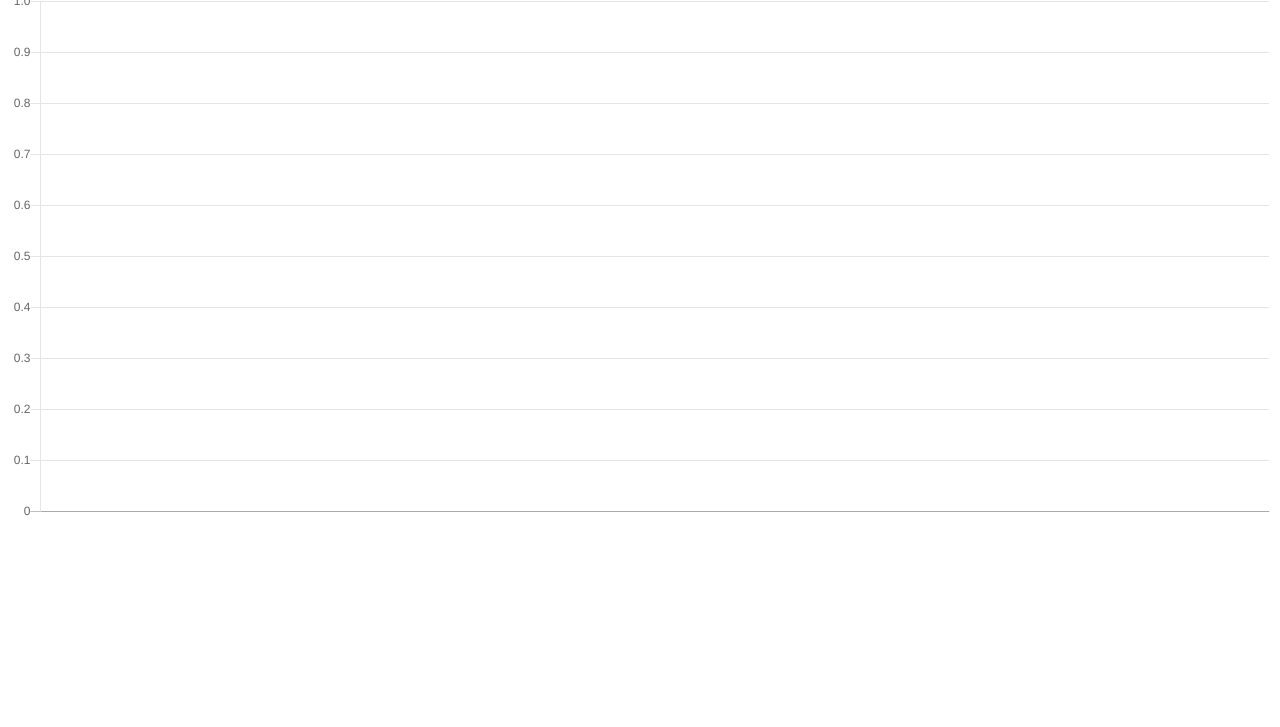
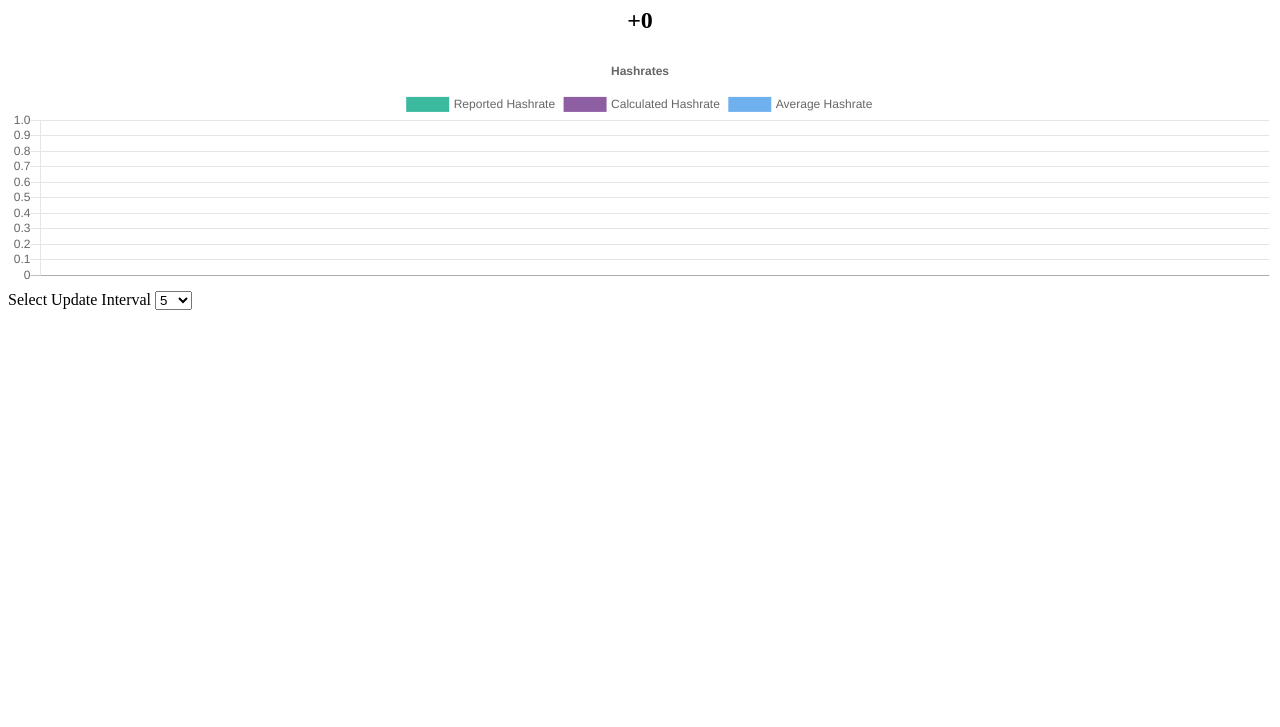
Before and after one commit to shyaboi/nanopoolEtraker, a plain HTML site: page index.html in a window 1280 px wide. Shown: the part 73-800 px from the top of the page. Drawn offline with nearby package versions, Linux system fonts and the light colour scheme; no server answers.

Commit message:
can change interval of chart update from 4sec to 50 sec intervals

```diff
--- a/index.html
+++ b/index.html
@@ -5,12 +5,24 @@
     <meta name="viewport" content="width=device-width, initial-scale=1.0">
     <title>Document</title>
     <script src="https://cdnjs.cloudflare.com/ajax/libs/Chart.js/2.9.4/Chart.bundle.js" integrity="sha512-zO8oeHCxetPn1Hd9PdDleg5Tw1bAaP0YmNvPY8CwcRyUk7d7/+nyElmFrB6f7vg4f7Fv4sui1mcep8RIEShczg==" crossorigin="anonymous"'></script>
-    <script src="https://cdnjs.cloudflare.com/ajax/libs/luxon/1.25.0/luxon.min.js" integrity="sha512-OyrI249ZRX2hY/1CAD+edQR90flhuXqYqjNYFJAiflsKsMxpUYg5kbDDAVA8Vp0HMlPG/aAl1tFASi1h4eRoQw==" crossorigin="anonymous"></script>
+   <link rel="stylesheet" href="style.css">
 
 </head>
 <body>
-
-    <canvas id="line-chart" width="800" height="375"></canvas>
+   <h1 id="ethMoney">Placeholder magoo</h1>
+<h2 id="ethMoneyChange">+0</h2>
+    <canvas id="line-chart" width="800" height="150"></canvas>
+    <label for="cars">Select Update Interval</label>
+        <select name="update" id="update">
+          <option value="4">4</option>
+          <option value="5" selected="selected">5</option>
+          <option value="10">10</option>
+          <option value="20">20</option>
+          <option value="30">30</option>
+          <option value="40">40</option>
+          <option value="50">50</option>
+        </select>
+        <br><br>
     <script src="index.js"></script>
 </body>
 </html>
--- a/index.js
+++ b/index.js
@@ -8,7 +8,12 @@ let grHash;
 let gMoneyPH;
 let gMoneyPD;
 
-let cBal = 1;
+let cBal = 0;
+let cBalChange = 0
+let cTBalChange = 0
+let title = document.getElementById("ethMoney")
+let change = document.getElementById("ethMoneyChange")
+
 
 let muhCrypto = new Chart(document.getElementById("line-chart"), {
   type: "line",
@@ -23,7 +28,7 @@ let muhCrypto = new Chart(document.getElementById("line-chart"), {
       },
       {
         data: xdR,
-        label: "Current Hashrate",
+        label: "Calculated Hashrate",
         borderColor: "#8e5ea2",
         fill: false,
       },
@@ -38,7 +43,7 @@ let muhCrypto = new Chart(document.getElementById("line-chart"), {
   options: {
     title: {
       display: true,
-      text: `This many ETH ~ ${cBal}`,
+      text: `Hashrates`,
     },
   },
 });
@@ -53,11 +58,25 @@ const cDataGet = () => {
   let pData = JSON.parse(data);
   let currentBalance = pData.data.balance;
   let cHash = pData.data.hashrate;
+
   gcHash = cHash
+  cBalChange = (currentBalance - cBal)
+  if (cBalChange === 0) {
+      // console.log(cBalChange)
+
+    }else{
+
+    let tc = cBalChange + cTBalChange
+    change.innerHTML = '+'+tc
+    console.log(tc)
+  }
   cBal = currentBalance;
-  muhCrypto.options.title.text = `This many ETH ~ ${cBal}\n $ Money per Day $${gMoneyPD} ~ Hour $${gMoneyPH}`;
+  title.innerHTML = `Miner Balance ~ <span style="color: grey;">ETH</span><span style="color: green;">${cBal}</span>\n perDay  <span style="color: green;">$${gMoneyPD}</span> ~ perHour <span style="color: green;">$${gMoneyPH}</span>`
   xdR.push(cHash);
 };
+
+
+
 const rDataGet = () => {
   req.open(
     "GET",
@@ -72,6 +91,9 @@ const rDataGet = () => {
   console.log();
   xdH.push(harsh);
 };
+
+
+
 
 const makeMoney = () => {
     let tHash = (gcHash + grHash)/2
@@ -90,7 +112,19 @@ const makeMoney = () => {
     gMoneyPD = mPerDay.toFixed(2);
 };
 
-setInterval(() => {
+
+var updateSel = document.getElementById("update");
+let selection = 5000;
+let currentSelection = 5000;
+const setSel = ()=> {
+  selection = (updateSel.options[updateSel.selectedIndex].text)*1000;
+  // currentSelection = selection
+}
+
+const doLoop = ()=> {
+  setSel()
+  if (selection == currentSelection) {
+    console.log(selection, currentSelection)
     var ct = new Date();
     let stamp = ct.toISOString();
     let stampSub = stamp.substring(0, stamp.length - 8);
@@ -99,4 +133,14 @@ setInterval(() => {
     ydH.push(stampSub);
     muhCrypto.update();
     makeMoney();
-}, 45000);
+  }else{
+    console.log(selection, currentSelection)
+
+    clearInterval(looper)
+    currentSelection = selection
+    looper = setInterval(doLoop, selection)
+  }
+
+}
+
+let looper = setInterval(doLoop, selection);
--- /dev/null
+++ b/style.css
@@ -0,0 +1,6 @@
+#ethMoney{
+    text-align: center;
+}
+#ethMoneyChange{
+    text-align: center;
+}
```
Lines whose indentation alone changed are shown as unchanged.
